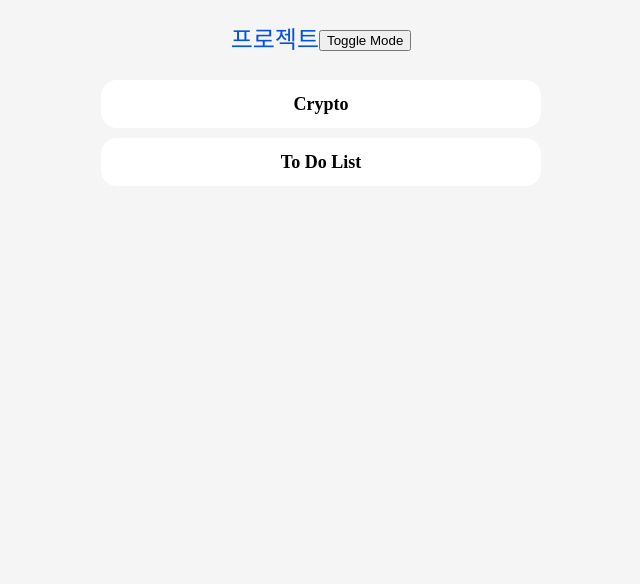
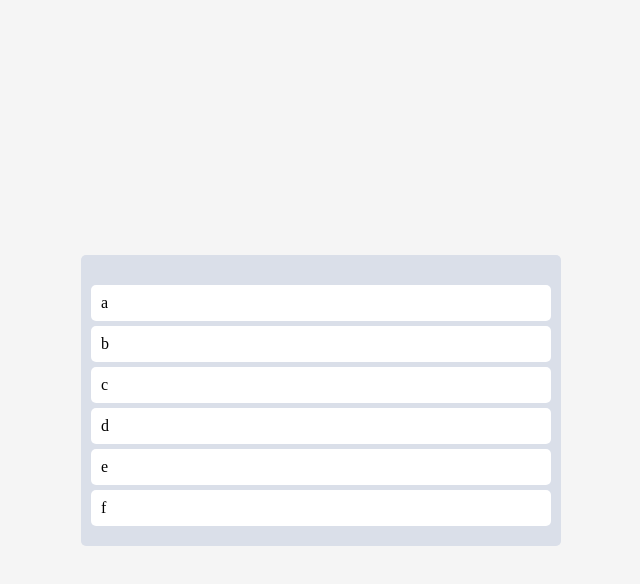
Before and after one commit to redonearth/react-master-class, a React (Create React App) app: page /kanban in a window 1280 px wide. Shown: the top 584 px of the page, without its empty margins (319-959 px from the left). Built offline with nearby package versions, Linux system fonts and the light colour scheme.

Commit message:
Kanban 프로젝트 추가 및 기초 구현

```diff
--- a/package.json
+++ b/package.json
@@ -13,6 +13,7 @@
     "apexcharts": "^3.30.0",
     "react": "^17.0.2",
     "react-apexcharts": "^1.3.9",
+    "react-beautiful-dnd": "^13.1.0",
     "react-dom": "^17.0.2",
     "react-helmet": "^6.1.0",
     "react-hook-form": "^7.20.2",
@@ -25,6 +26,7 @@
     "web-vitals": "^1.1.2"
   },
   "devDependencies": {
+    "@types/react-beautiful-dnd": "^13.1.2",
     "@types/react-helmet": "^6.1.4",
     "@types/react-query": "^1.2.9",
     "@types/react-router-dom": "^5.3.2",
--- a/src/Router.tsx
+++ b/src/Router.tsx
@@ -3,6 +3,7 @@
 import Coin from './routes/projects/crypto/Coin';
 import Coins from './routes/projects/crypto/Coins';
 import ToDoList from './routes/projects/to-do/ToDoList';
+import Kanban from './routes/projects/kanban/Kanban';
 
 function Router() {
   return (
@@ -17,6 +18,9 @@
         <Route path="/to-do">
           <ToDoList />
         </Route>
+        <Route path="/kanban">
+          <Kanban />
+        </Route>
         <Route path="/">
           <Projects />
         </Route>
--- a/src/routes/projects/Projects.tsx
+++ b/src/routes/projects/Projects.tsx
@@ -66,6 +66,9 @@
         <Project>
           <Link to="/to-do">To Do List</Link>
         </Project>
+        <Project>
+          <Link to="/kanban">Kanban</Link>
+        </Project>
       </ProjectList>
     </Container>
   );
--- /dev/null
+++ b/src/routes/projects/kanban/Kanban.tsx
@@ -0,0 +1,71 @@
+import { DragDropContext, Draggable, Droppable } from 'react-beautiful-dnd';
+import styled from 'styled-components';
+
+const Wrapper = styled.div`
+  display: flex;
+  max-width: 480px;
+  width: 100%;
+  margin: 0 auto;
+  justify-content: center;
+  align-items: center;
+  height: 100vh;
+`;
+
+const Boards = styled.div`
+  display: grid;
+  grid-template-columns: repeat(3fr);
+  width: 100%;
+`;
+
+const Board = styled.div`
+  background-color: ${(props) => props.theme.boardColor};
+  padding: 20px 10px;
+  padding-top: 30px;
+  border-radius: 5px;
+  min-height: 200px;
+`;
+
+const Card = styled.div`
+  background-color: ${(props) => props.theme.cardBgColor};
+  padding: 10px;
+  border-radius: 5px;
+  &:not(:last-child) {
+    margin-bottom: 5px;
+  }
+`;
+
+const toDos = ['a', 'b', 'c', 'd', 'e', 'f'];
+
+function Kanban() {
+  const onDragEnd = () => {};
+  return (
+    <DragDropContext onDragEnd={onDragEnd}>
+      <Wrapper>
+        <Boards>
+          <Droppable droppableId="one">
+            {(magic) => (
+              <Board ref={magic.innerRef} {...magic.droppableProps}>
+                {toDos.map((toDo, index) => (
+                  <Draggable draggableId={toDo} index={index} key={index}>
+                    {(magic) => (
+                      <Card
+                        ref={magic.innerRef}
+                        {...magic.draggableProps}
+                        {...magic.dragHandleProps}
+                      >
+                        {toDo}
+                      </Card>
+                    )}
+                  </Draggable>
+                ))}
+                {magic.placeholder}
+              </Board>
+            )}
+          </Droppable>
+        </Boards>
+      </Wrapper>
+    </DragDropContext>
+  );
+}
+
+export default Kanban;
--- a/src/styled.d.ts
+++ b/src/styled.d.ts
@@ -8,5 +8,6 @@
     accentColor: string;
     cardBgColor: string;
     cardBorderColor: string;
+    boardColor: string;
   }
 }
--- a/src/theme.ts
+++ b/src/theme.ts
@@ -7,6 +7,7 @@
   accentColor: '#4bcffa',
   cardBgColor: 'white',
   cardBorderColor: 'white',
+  boardColor: '#dadfe9',
 };
 
 export const lightTheme: DefaultTheme = {
@@ -16,4 +17,5 @@
   accentColor: '#0652dd',
   cardBgColor: 'white',
   cardBorderColor: '#0652dd',
+  boardColor: '#dadfe9',
 };
```
Also changed, not shown: 1 other file (tests, documents, lock files or other folders).
